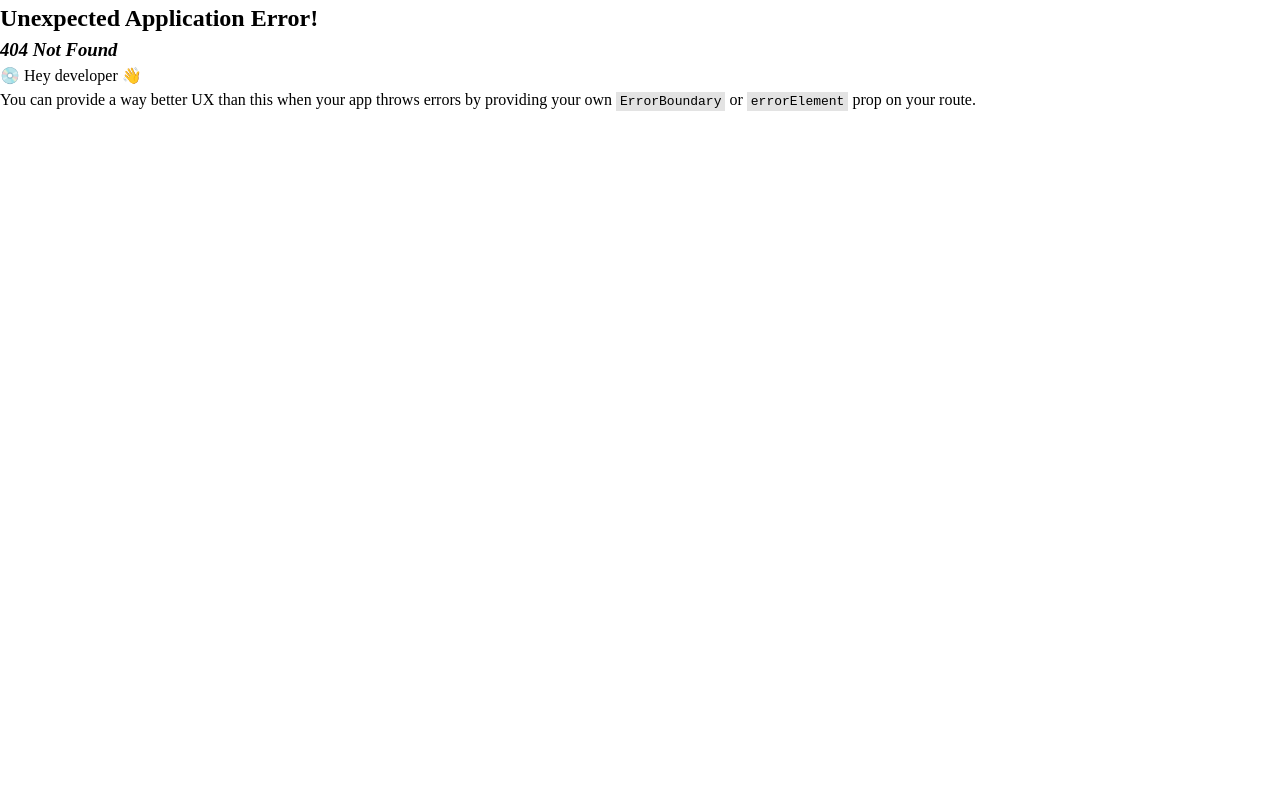
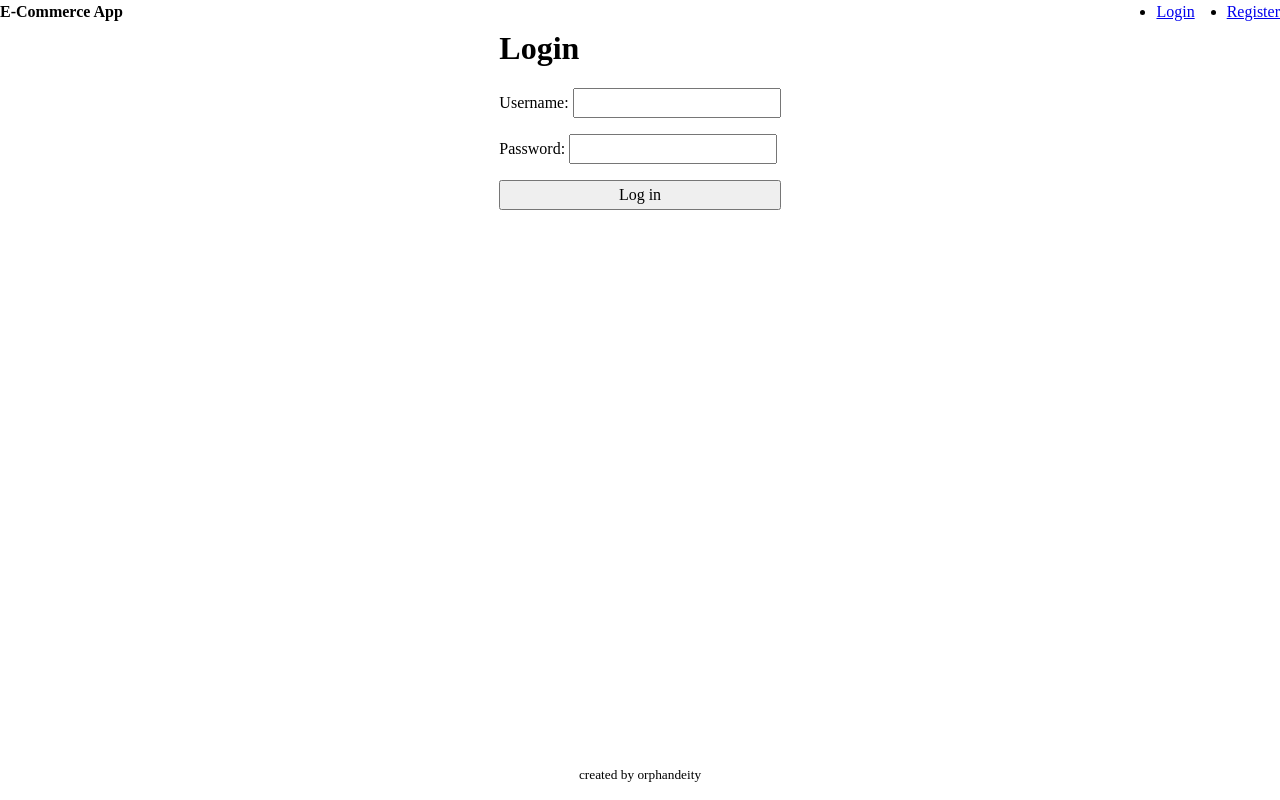
Before and after one commit to orphandeity/ecommerce-app, a React (Vite) app in the folder client/: page /login in a window 1280 px wide. Before the commit this address had no page. Built offline with nearby package versions, Linux system fonts and the light colour scheme.

Commit message:
adds login route

```diff
--- a/client/src/main.jsx
+++ b/client/src/main.jsx
@@ -4,6 +4,7 @@ import { createBrowserRouter, RouterProvider } from "react-router-dom";
 import RootLayout from "./routes/RootLayout";
 import Home, { loader as homeLoader } from "./routes/Home";
 import Product, { loader as productLoader } from "./routes/Product";
+import Login, { action as loginAction } from "./routes/Login";
 import "./styles/reset.css";
 
 const router = createBrowserRouter([
@@ -16,9 +17,14 @@ const router = createBrowserRouter([
         Component: Home,
       },
       {
-        path: "/products/:id",
+        path: "products/:id",
         loader: productLoader,
         Component: Product,
+      },
+      {
+        path: "login",
+        action: loginAction,
+        Component: Login,
       },
     ],
   },
--- /dev/null
+++ b/client/src/routes/Login.jsx
@@ -0,0 +1,40 @@
+import { Form, useNavigation, useActionData, redirect } from "react-router-dom";
+
+export const action = async ({ request }) => {
+  const formData = await request.formData();
+  const credentials = Object.fromEntries(formData);
+  console.log(credentials);
+  await new Promise((resolve) => setTimeout(resolve, 2000)); // simulate network latency
+  return redirect("/");
+};
+
+export default function Login() {
+  let navigation = useNavigation();
+  let isLoggingIn = navigation.formData?.get("username") != null;
+
+  let actionData = useActionData();
+
+  return (
+    <div style={{ display: "grid", placeItems: "center" }}>
+      <Form
+        method="post"
+        replace
+        style={{ display: "flex", flexDirection: "column", gap: "1rem" }}
+      >
+        <h1>Login</h1>
+        <label>
+          Username: <input name="username" type="text" />
+        </label>
+        <label>
+          Password: <input name="password" type="password" />
+        </label>
+        <button type="submit" disabled={isLoggingIn}>
+          {isLoggingIn ? "Logging in..." : "Log in"}
+        </button>
+        {actionData && actionData.error ? (
+          <p style={{ color: "red" }}>{actionData.error}</p>
+        ) : null}
+      </Form>
+    </div>
+  );
+}
--- a/client/src/routes/RootLayout.jsx
+++ b/client/src/routes/RootLayout.jsx
@@ -15,6 +15,14 @@ export default function RootLayout() {
     <div className={styles.layout}>
       <header className={styles.header}>
         <strong>E-Commerce App</strong>
+        <ul className={styles.auth}>
+          <li>
+            <a href="/login">Login</a>
+          </li>
+          <li>
+            <a href="/register">Register</a>
+          </li>
+        </ul>
       </header>
       <div className={styles.content}>
         <Outlet />
--- a/client/src/styles/rootLayout.module.css
+++ b/client/src/styles/rootLayout.module.css
@@ -10,6 +10,11 @@
   align-items: center;
 }
 
+.auth {
+  display: flex;
+  gap: 2rem;
+}
+
 .content {
   flex: 1;
 }
```
